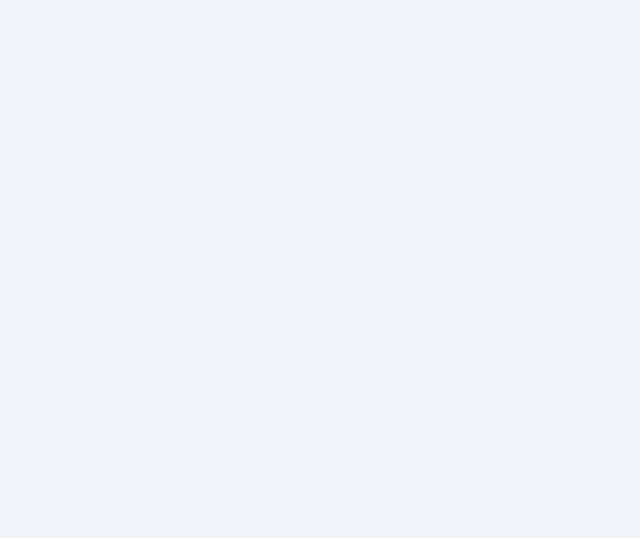
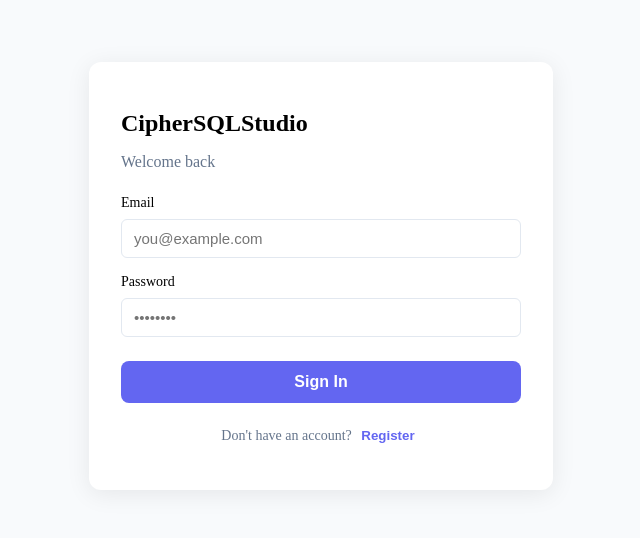
Before and after one commit to Vinay-Partap/CipherSQLStudio, a React app in the folder frontend/: page /login in a window 1280 px wide. Before the commit this address had no page. Shown: the part 132-670 px from the top of the page, without its empty margins (319-959 px from the left). Built offline with nearby package versions, Linux system fonts and the light colour scheme; the HTML template or start-up script is replaced by a standard one.

Commit message:
feat: JWT auth frontend - login page, protected routes, navbar

```diff
--- a/frontend/src/App.jsx
+++ b/frontend/src/App.jsx
@@ -1,16 +1,39 @@
-import { BrowserRouter, Routes, Route } from 'react-router-dom';
-import Home from './pages/Home.jsx';
-import Assignment from './pages/Assignment.jsx';
-import './styles/main.scss';
+import { BrowserRouter, Routes, Route, Navigate } from 'react-router-dom';
+import { AuthProvider, useAuth } from './context/AuthContext';
+import Home from './pages/Home';
+import Assignment from './pages/Assignment';
+import Login from './pages/Login';
+
+function ProtectedRoute({ children }) {
+  const { user } = useAuth();
+  return user ? children : <Navigate to="/login" />;
+}
+
+function AppRoutes() {
+  return (
+    <Routes>
+      <Route path="/login" element={<Login />} />
+      <Route path="/" element={
+        <ProtectedRoute>
+          <Home />
+        </ProtectedRoute>
+      } />
+      <Route path="/assignment/:id" element={
+        <ProtectedRoute>
+          <Assignment />
+        </ProtectedRoute>
+      } />
+    </Routes>
+  );
+}
 
 function App() {
   return (
-    <BrowserRouter>
-      <Routes>
-        <Route path="/" element={<Home />} />
-        <Route path="/assignment/:id" element={<Assignment />} />
-      </Routes>
-    </BrowserRouter>
+    <AuthProvider>
+      <BrowserRouter>
+        <AppRoutes />
+      </BrowserRouter>
+    </AuthProvider>
   );
 }
 
--- /dev/null
+++ b/frontend/src/context/AuthContext.jsx
@@ -0,0 +1,39 @@
+import { createContext, useContext, useState, useEffect } from 'react';
+
+const AuthContext = createContext(null);
+
+export function AuthProvider({ children }) {
+  const [user, setUser] = useState(null);
+  const [loading, setLoading] = useState(true);
+
+  useEffect(() => {
+    const token = localStorage.getItem('token');
+    const savedUser = localStorage.getItem('user');
+    if (token && savedUser) {
+      setUser(JSON.parse(savedUser));
+    }
+    setLoading(false);
+  }, []);
+
+  function login(token, userData) {
+    localStorage.setItem('token', token);
+    localStorage.setItem('user', JSON.stringify(userData));
+    setUser(userData);
+  }
+
+  function logout() {
+    localStorage.removeItem('token');
+    localStorage.removeItem('user');
+    setUser(null);
+  }
+
+  return (
+    <AuthContext.Provider value={{ user, login, logout, loading }}>
+      {!loading && children}
+    </AuthContext.Provider>
+  );
+}
+
+export function useAuth() {
+  return useContext(AuthContext);
+}
--- a/frontend/src/pages/Home.jsx
+++ b/frontend/src/pages/Home.jsx
@@ -1,7 +1,53 @@
+import { useAuth } from '../context/AuthContext';
+import { useNavigate } from 'react-router-dom';
 import AssignmentList from '../components/AssignmentList/AssignmentList';
 
 function Home() {
-  return <AssignmentList />;
+  const { user, logout } = useAuth();
+  const navigate = useNavigate();
+
+  function handleLogout() {
+    logout();
+    navigate('/login');
+  }
+
+  return (
+    <div>
+      <nav style={{
+        display: 'flex',
+        justifyContent: 'space-between',
+        alignItems: 'center',
+        padding: '1rem 2rem',
+        background: 'white',
+        borderBottom: '1px solid #e2e8f0',
+        boxShadow: '0 1px 4px rgba(0,0,0,0.06)'
+      }}>
+        <div style={{ fontWeight: '700', fontSize: '1.1rem', color: '#6366f1' }}>
+          CipherSQLStudio
+        </div>
+        <div style={{ display: 'flex', alignItems: 'center', gap: '1rem' }}>
+          <span style={{ color: '#64748b', fontSize: '0.875rem' }}>
+            {user?.email}
+          </span>
+          <button
+            onClick={handleLogout}
+            style={{
+              padding: '0.4rem 1rem',
+              background: 'transparent',
+              border: '1px solid #e2e8f0',
+              borderRadius: '6px',
+              cursor: 'pointer',
+              fontSize: '0.875rem',
+              color: '#64748b'
+            }}
+          >
+            Logout
+          </button>
+        </div>
+      </nav>
+      <AssignmentList />
+    </div>
+  );
 }
 
 export default Home;
--- /dev/null
+++ b/frontend/src/pages/Login.jsx
@@ -0,0 +1,148 @@
+import { useState } from 'react';
+import { useNavigate, Link } from 'react-router-dom';
+import { loginUser, registerUser } from '../services/api';
+import { useAuth } from '../context/AuthContext';
+
+function LoginPage() {
+  const [isRegister, setIsRegister] = useState(false);
+  const [email, setEmail] = useState('');
+  const [password, setPassword] = useState('');
+  const [error, setError] = useState('');
+  const [loading, setLoading] = useState(false);
+  const { login } = useAuth();
+  const navigate = useNavigate();
+
+  async function handleSubmit(e) {
+    e.preventDefault();
+    setLoading(true);
+    setError('');
+    try {
+      const data = isRegister
+        ? await registerUser(email, password)
+        : await loginUser(email, password);
+      login(data.token, data.user);
+      navigate('/');
+    } catch (err) {
+      setError(err.message);
+    } finally {
+      setLoading(false);
+    }
+  }
+
+  return (
+    <div style={{
+      minHeight: '100vh',
+      display: 'flex',
+      alignItems: 'center',
+      justifyContent: 'center',
+      background: '#f8fafc'
+    }}>
+      <div style={{
+        background: 'white',
+        padding: '2rem',
+        borderRadius: '12px',
+        boxShadow: '0 4px 24px rgba(0,0,0,0.08)',
+        width: '100%',
+        maxWidth: '400px'
+      }}>
+        <h1 style={{ fontSize: '1.5rem', fontWeight: '700', marginBottom: '0.25rem' }}>
+          CipherSQLStudio
+        </h1>
+        <p style={{ color: '#64748b', marginBottom: '1.5rem' }}>
+          {isRegister ? 'Create your account' : 'Welcome back'}
+        </p>
+
+        {error && (
+          <div style={{
+            padding: '0.75rem',
+            background: '#fef2f2',
+            border: '1px solid #ef4444',
+            borderRadius: '6px',
+            color: '#dc2626',
+            marginBottom: '1rem',
+            fontSize: '0.875rem'
+          }}>
+            {error}
+          </div>
+        )}
+
+        <form onSubmit={handleSubmit}>
+          <div style={{ marginBottom: '1rem' }}>
+            <label style={{ display: 'block', fontWeight: '500', marginBottom: '0.5rem', fontSize: '0.875rem' }}>
+              Email
+            </label>
+            <input
+              type="email"
+              value={email}
+              onChange={e => setEmail(e.target.value)}
+              required
+              style={{
+                width: '100%',
+                padding: '0.625rem 0.75rem',
+                border: '1px solid #e2e8f0',
+                borderRadius: '6px',
+                fontSize: '0.9375rem',
+                outline: 'none',
+                boxSizing: 'border-box'
+              }}
+              placeholder="you@example.com"
+            />
+          </div>
+
+          <div style={{ marginBottom: '1.5rem' }}>
+            <label style={{ display: 'block', fontWeight: '500', marginBottom: '0.5rem', fontSize: '0.875rem' }}>
+              Password
+            </label>
+            <input
+              type="password"
+              value={password}
+              onChange={e => setPassword(e.target.value)}
+              required
+              style={{
+                width: '100%',
+                padding: '0.625rem 0.75rem',
+                border: '1px solid #e2e8f0',
+                borderRadius: '6px',
+                fontSize: '0.9375rem',
+                outline: 'none',
+                boxSizing: 'border-box'
+              }}
+              placeholder="••••••••"
+            />
+          </div>
+
+          <button
+            type="submit"
+            disabled={loading}
+            style={{
+              width: '100%',
+              padding: '0.75rem',
+              background: '#6366f1',
+              color: 'white',
+              border: 'none',
+              borderRadius: '8px',
+              fontSize: '1rem',
+              fontWeight: '600',
+              cursor: loading ? 'not-allowed' : 'pointer',
+              opacity: loading ? 0.7 : 1
+            }}
+          >
+            {loading ? 'Please wait...' : isRegister ? 'Create Account' : 'Sign In'}
+          </button>
+        </form>
+
+        <p style={{ textAlign: 'center', marginTop: '1.5rem', color: '#64748b', fontSize: '0.875rem' }}>
+          {isRegister ? 'Already have an account?' : "Don't have an account?"}{' '}
+          <button
+            onClick={() => { setIsRegister(!isRegister); setError(''); }}
+            style={{ color: '#6366f1', fontWeight: '600', background: 'none', border: 'none', cursor: 'pointer' }}
+          >
+            {isRegister ? 'Sign in' : 'Register'}
+          </button>
+        </p>
+      </div>
+    </div>
+  );
+}
+
+export default LoginPage;
--- a/frontend/src/services/api.js
+++ b/frontend/src/services/api.js
@@ -42,3 +42,17 @@ export function getHint(assignmentId, query, errorMessage) {
     body: JSON.stringify({ assignmentId, query, errorMessage })
   });
 }
+
+export function registerUser(email, password) {
+  return fetchApi('/api/auth/register', {
+    method: 'POST',
+    body: JSON.stringify({ email, password })
+  });
+}
+
+export function loginUser(email, password) {
+  return fetchApi('/api/auth/login', {
+    method: 'POST',
+    body: JSON.stringify({ email, password })
+  });
+}
```
